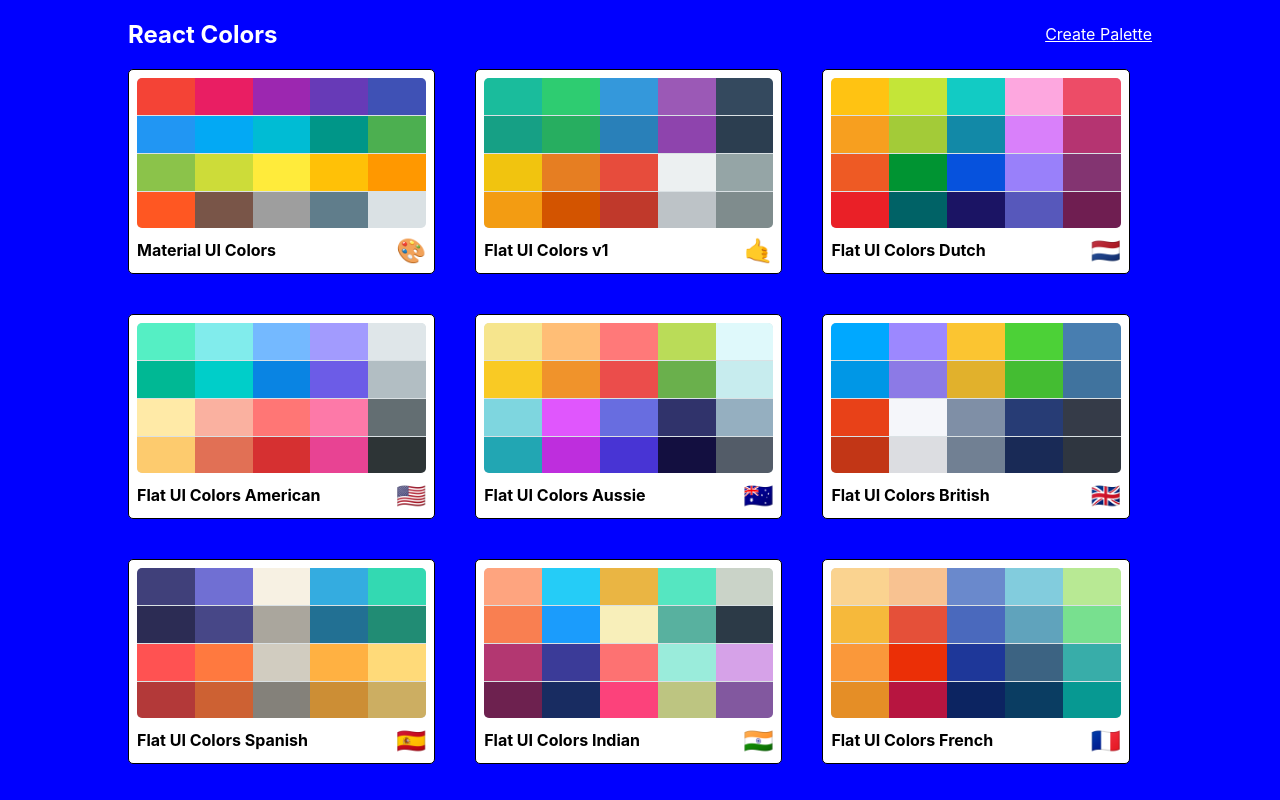
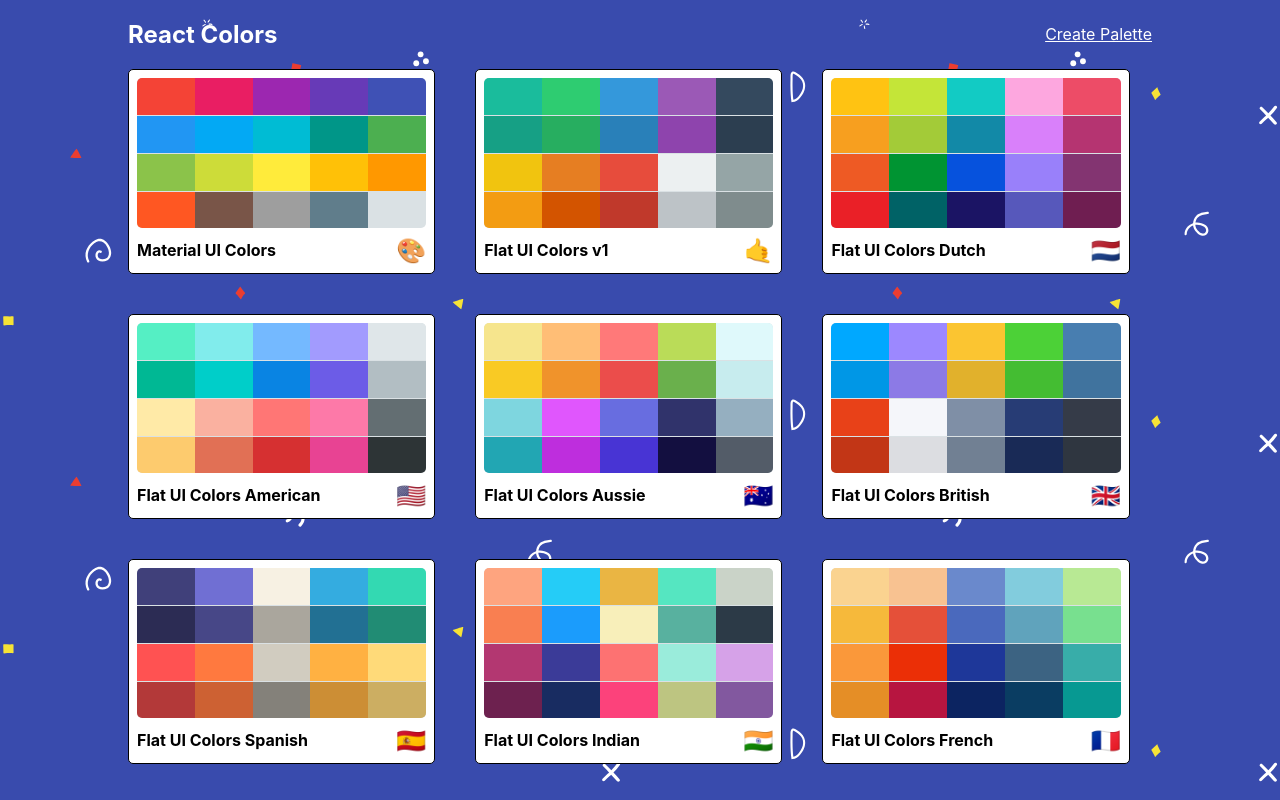
Before and after one commit to gupta-akshay/colors-app, a React (Create React App) app: page / in a window 1280 px wide. Built offline with nearby package versions, Linux system fonts and the light colour scheme.

Commit message:
Add background svg

```diff
--- a/src/PaletteList.js
+++ b/src/PaletteList.js
@@ -12,7 +12,7 @@
     <div className={classes.root}>
       <div className={classes.container}>
         <nav className={classes.nav}>
-          <h1>React Colors</h1>
+          <h1 className={classes.heading}>React Colors</h1>
           <Link to="/palette/new">Create Palette</Link>
         </nav>
         <div className={classes.palettes}>
--- a/src/styles/PaletteListStyles.js
+++ b/src/styles/PaletteListStyles.js
@@ -1,12 +1,15 @@
 import sizes from "./sizes"
+import bg from "./bg.svg"
 
 export default {
   root: {
-    backgroundColor: "blue",
     height: "100vh",
     display: "flex",
     alignItems: "flex-start",
     justifyContent: "center",
+    backgroundColor: "#394bad",
+    backgroundImage: `url(${bg})`,
+    overflow: "scroll",
   },
   container: {
     width: "50%",
@@ -42,7 +45,7 @@
     },
     [sizes.down("xs")]: {
       gridTemplateColumns: "repeat(1, 100%)",
-      gridGap: "1rem",
+      gridGap: "1.4rem",
     },
   },
 }
```
Also changed, not shown: src/styles/bg.svg (added).
